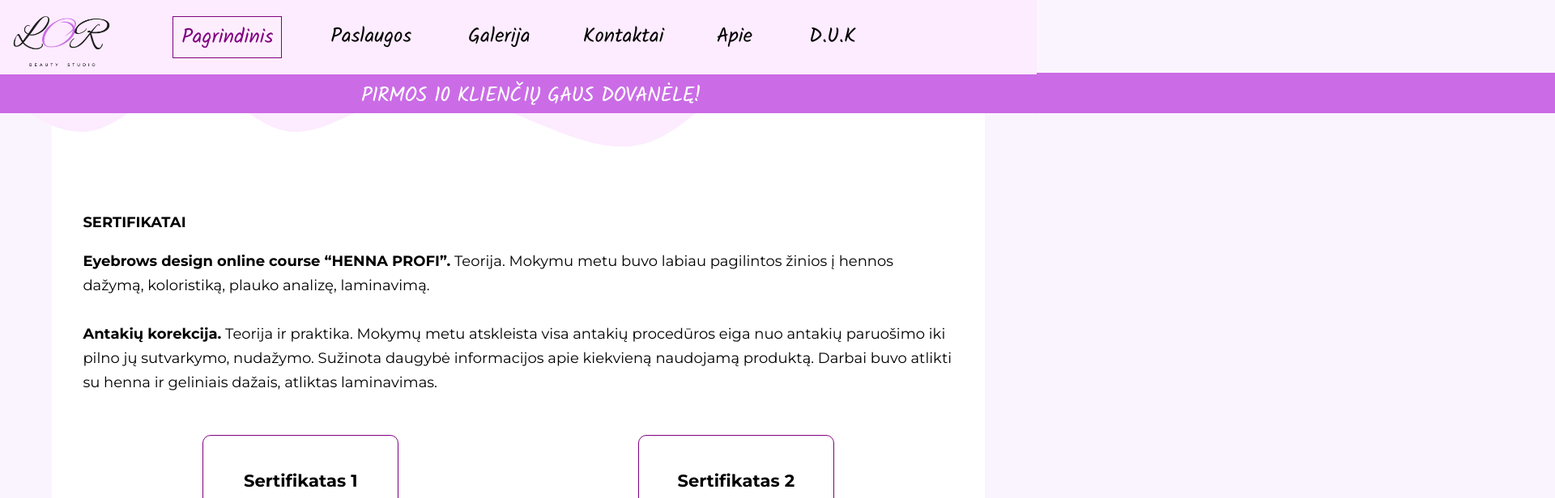
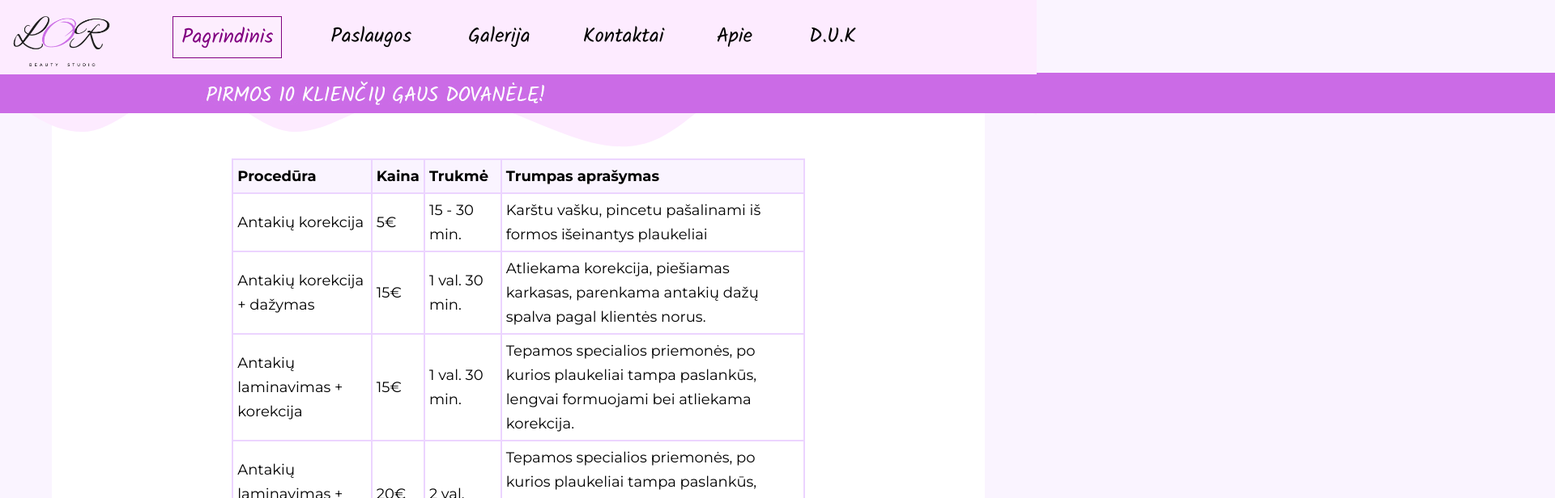
Before and after one commit to ArminasStrolys/react-projects, a React (Create React App) app in the folder eyebrow-portfolio-site/: page / in a window 1280 px wide. Shown: the top 616 px of the page at 81% size, 1920 px wide, since content can reach past the window. Built offline with nearby package versions, Linux system fonts and the light colour scheme.

Commit message:
Fixed announcement bar bug with long scroll bar sideways

```diff
--- a/eyebrow-portfolio-site/src/components/home/Home.jsx
+++ b/eyebrow-portfolio-site/src/components/home/Home.jsx
@@ -1,11 +1,12 @@
 import React from 'react';
 import Carousel from './CarouselComponent.jsx';
-import location from '../../images/locationv1.jpg';
+import Services from '../services/Services';
 
 const Home = () => {
   return (
     <div>
       <div className="home">
+        <Services />
         <article>
           <b>
             <p>SERTIFIKATAI</p>
--- a/eyebrow-portfolio-site/src/components/navi/Navi.jsx
+++ b/eyebrow-portfolio-site/src/components/navi/Navi.jsx
@@ -34,6 +34,9 @@ const Navi = () => {
 
   return (
     <div>
+      <div class="tech-slideshow">
+        <div class="mover-1"></div>
+      </div>
       <svg
         className="svg-icon"
         xmlns="http://www.w3.org/2000/svg"
@@ -130,9 +133,9 @@ const Navi = () => {
               D.U.K
             </NavLink>
           </nav>
-          <div class="tech-slideshow">
+          {/* <div class="tech-slideshow">
             <div class="mover-1"></div>
-          </div>
+          </div> */}
           <Routes>
             <Route path="/" element={<Home />} />
             <Route path="/services" element={<Services />} />
--- a/eyebrow-portfolio-site/src/style/_navi.scss
+++ b/eyebrow-portfolio-site/src/style/_navi.scss
@@ -5,7 +5,7 @@
   margin: 0 auto;
   position: relative;
   transform: translate3d(0, 0, 0);
-  z-index: 1;
+  z-index: 2;
 }
 
 .tech-slideshow > div {
--- a/eyebrow-portfolio-site/src/style/_services.scss
+++ b/eyebrow-portfolio-site/src/style/_services.scss
@@ -1,12 +1,12 @@
 @import './_var';
 
 .services {
-  margin: 150px 5% 50px 5%;
+  margin: 0 0% 0 0%;
   background-color: $white_color;
-  padding: 15% 3% 5% 3%;
+  padding: 5% 3% 5% 3%;
   position: relative;
   top: -150px;
-  margin-bottom: -200px;
+  margin-bottom: -170px;
 }
 .eyebrow-types {
   display: inline-block;
@@ -122,5 +122,6 @@
 @media screen and (min-width: 2500px) {
   .services {
     margin: -100px 15% -200px 15%;
+    padding: 15% 3% 5% 3%;
   }
 }
--- a/eyebrow-portfolio-site/src/style/style.scss
+++ b/eyebrow-portfolio-site/src/style/style.scss
@@ -31,5 +31,6 @@ body {
   margin: 0;
   line-height: 30px;
   font-size: 18px;
+  overflow-x: hidden;
   // letter-spacing: 3px;
 }
```
